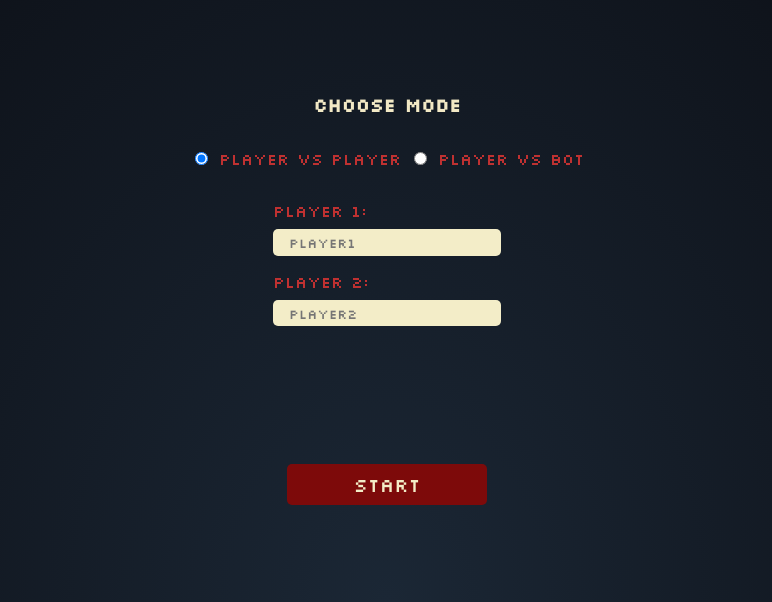
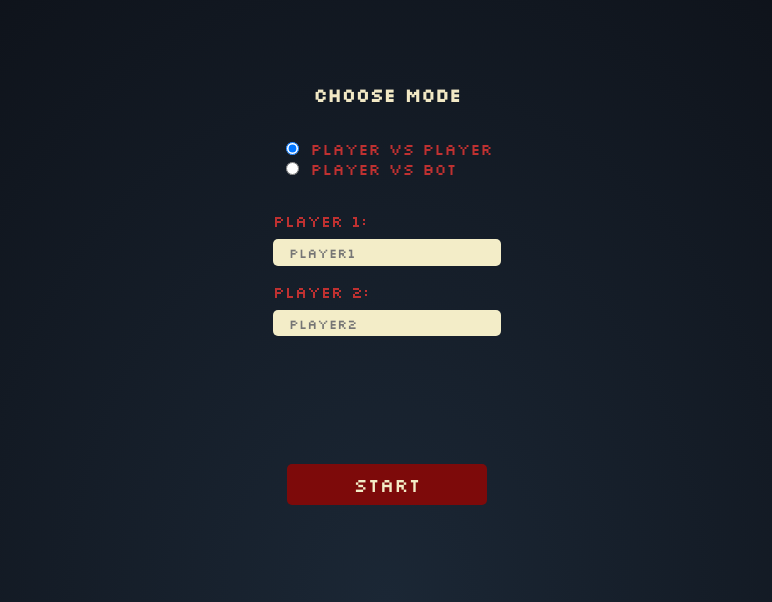
Before and after one commit to dd-mahn/Tic-Tac-Toe, a plain HTML site: page index.html in a window 1280 px wide. Shown: the part 206-808 px from the top of the page, without its empty margins (253-1025 px from the left). Drawn offline with Linux system fonts and the light colour scheme.

Commit message:
modify mode pick section

```diff
--- a/index.html
+++ b/index.html
@@ -20,10 +20,14 @@
             <h3 class="mode__title">Choose mode</h3>
 
             <form class="mode__pick">
-                <input type="radio" name="mode" class="mode__input" value = "player" checked>
-                <label for="player">Player vs Player</label>
-                <input type="radio" name="mode" class="mode__input" value = "bot">
-                <label for="bot">Player vs Bot</label>
+                <div class="input__container">
+                    <input type="radio" name="mode" class="mode__input" value = "player" checked>
+                    <label for="player" class="mode__lbl-1">Player vs Player</label>
+                </div>
+                <div class="input__container">
+                    <input type="radio" name="mode" class="mode__input" value = "bot">
+                    <label for="bot" class="mode__lbl-2">Player vs Bot</label>
+                </div>
             </form>
 
             <form class="mode__player">
```
